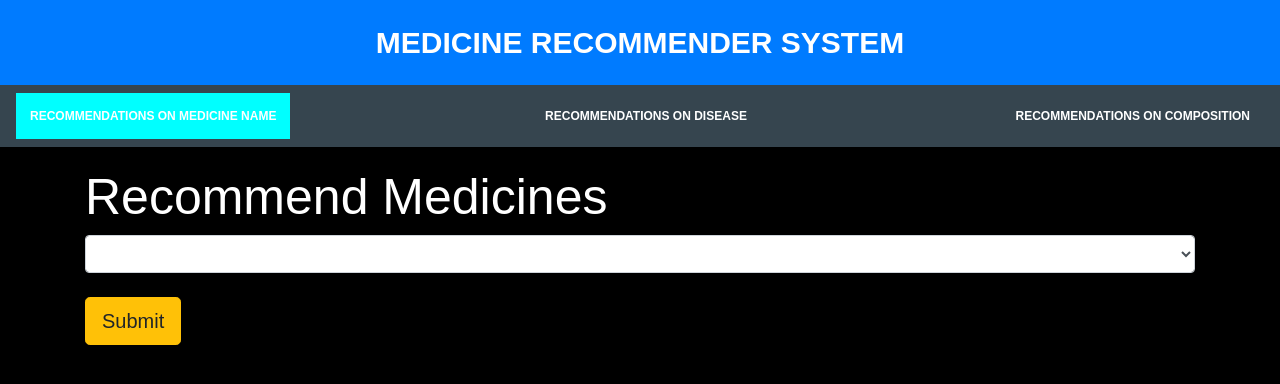
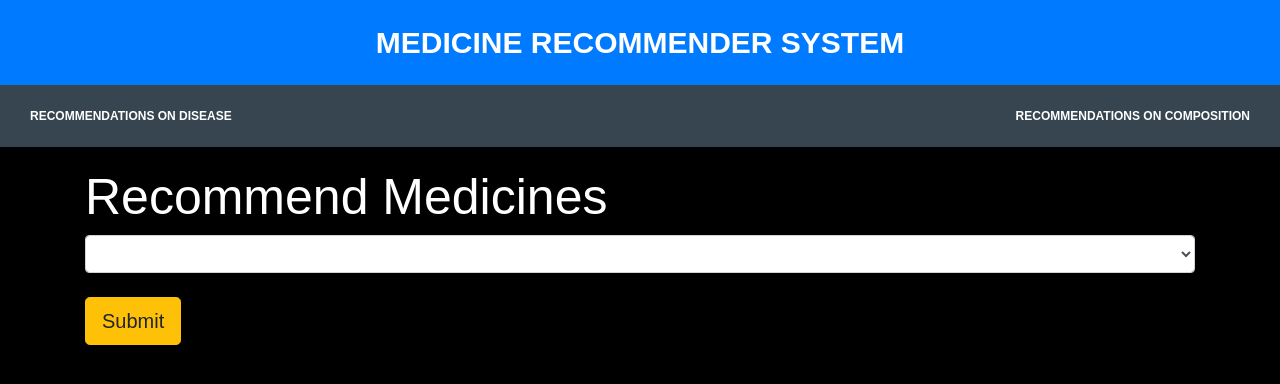
Before and after one commit to singhraj2062001/medicine-recommender-system, a Flask app: page /recommend1 in a window 1280 px wide. Shown: the top 384 px of the page. Run offline with Flask 3, Linux system fonts and the light colour scheme; lists and menus that the app fills with data are empty; parts of the project's set-up code (start-up, migrations or seed data) failed here and were passed over.

Commit message:
Update recommend1.html

```diff
--- a/templates/recommend1.html
+++ b/templates/recommend1.html
@@ -120,7 +120,7 @@
     </div>
 
     <div class="navbar" id="myNavbar">
-        <a href="/recommend1" style="background-color: cyan">Recommendations On Medicine Name</a>
+    <!--    <a href="/recommend1" style="background-color: cyan">Recommendations On Medicine Name</a>  -->
         <a href="/recommend3">Recommendations On Disease</a>
         <a href="/recommend2">Recommendations On Composition</a>
 
```
